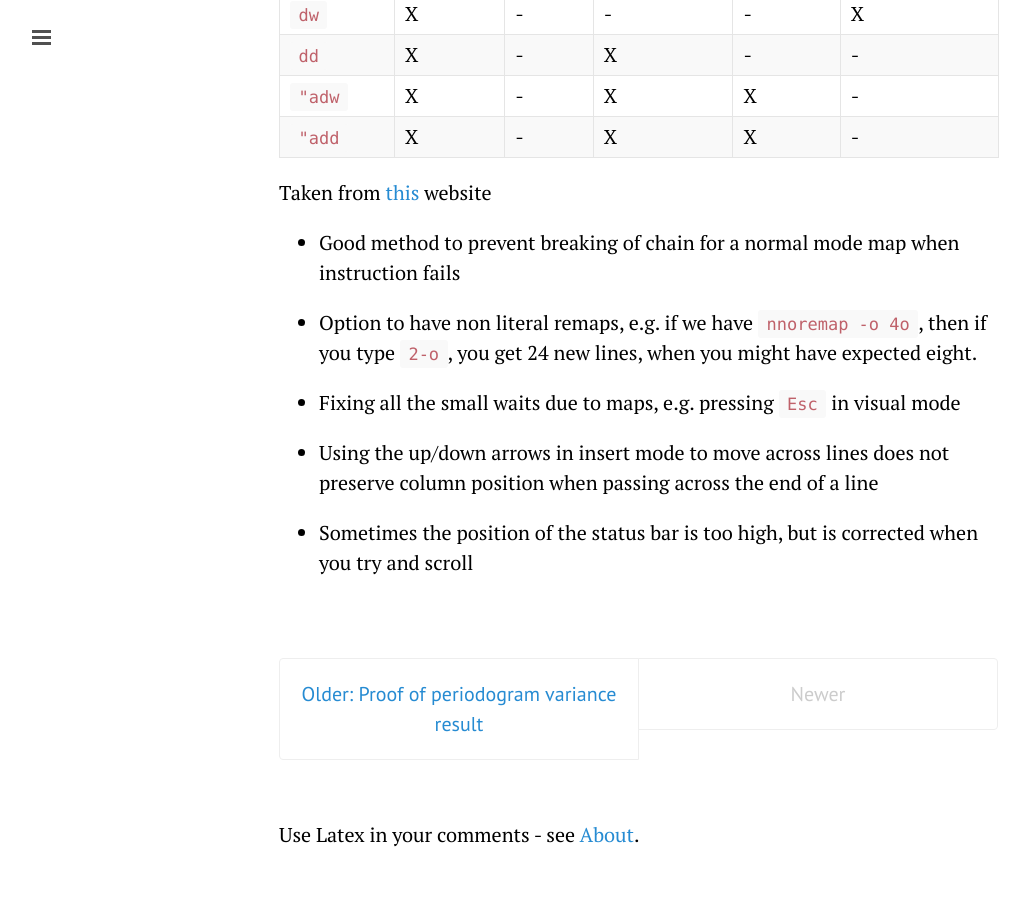
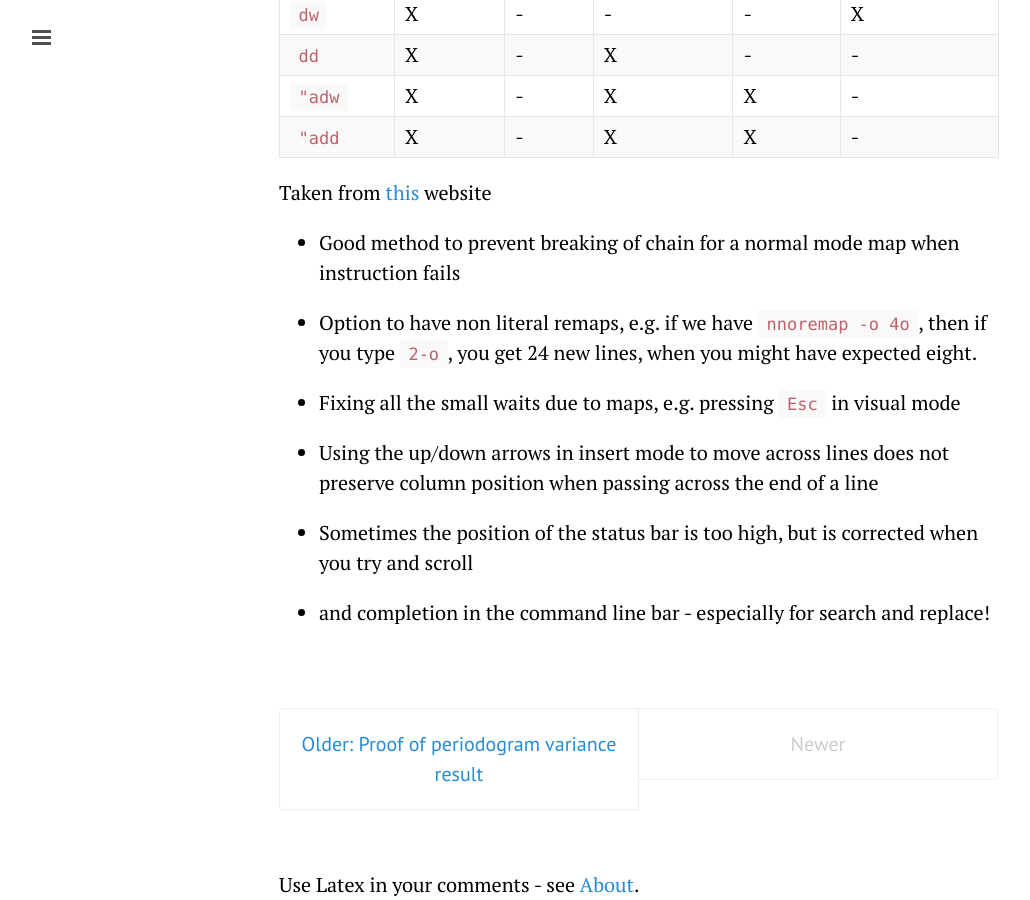
Before and after one commit to texasflood/texasflood.github.io.b, a Jekyll site: the page built from _posts/2015-03-11-vim-improvements.md, in a window 1280 px wide and 900 px high, scrolled down 2062 px. Shown: the whole window, without its empty margins (1-1031 px from the left). Built offline with Jekyll 4.4.1, drawn with Linux system fonts in a browser that asks for light colours; Markdown is read by kramdown in place of the engine named in the settings; comment, search, counter and statistics services are not loaded; before the commit the page ends 2912 px from its top, so only the background shows below that.

Commit message:
Updated vim improvements

```diff
--- a/_posts/2015-03-11-vim-improvements.md
+++ b/_posts/2015-03-11-vim-improvements.md
@@ -137,3 +137,5 @@
 - Using the up/down arrows in insert mode to move across lines does not preserve column position when passing across the end of a line
 
 - Sometimes the position of the status bar is too high, but is corrected when you try and scroll
+
+- <C-p> and <C-n> completion in the command line bar - especially for search and replace!
```
